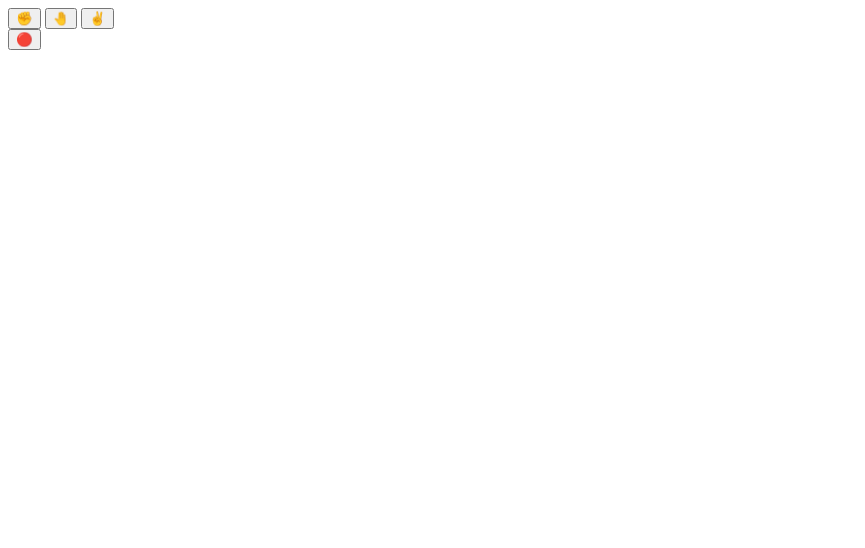
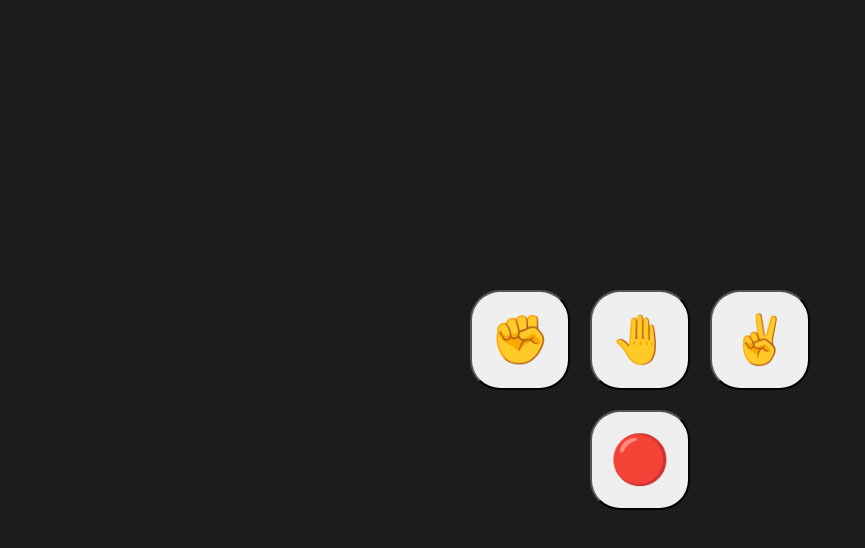
Before and after one commit to bushraahmed6/rock-scissor-paper-game, a plain HTML site: page index.html in a window 1280 px wide. Shown: the whole page, without its empty margins (0-865 px from the left). Drawn offline with Linux system fonts and the light colour scheme.

Commit message:
Update and rename rps.html to index.html

```diff
--- a/rps.html
+++ b/index.html
@@ -5,7 +5,7 @@
   <meta charset="utf-8">
   <meta name="viewport" content="width=device-width">
   <title>replit</title>
-  <link href="rps.css" rel="stylesheet" type="text/css" />
+  <link href="style.css" rel="stylesheet" type="text/css" />
 </head>
 
 <body>
```
